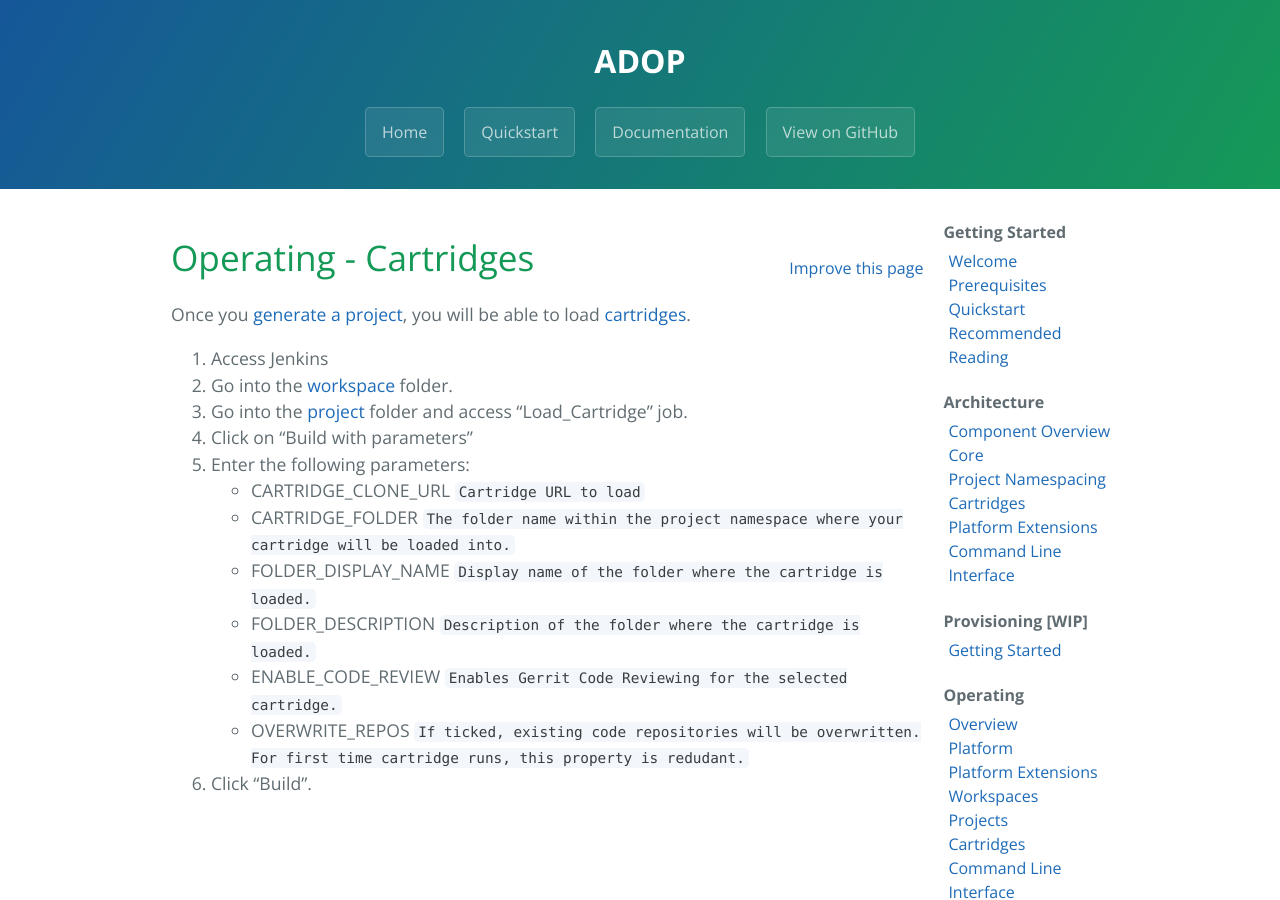
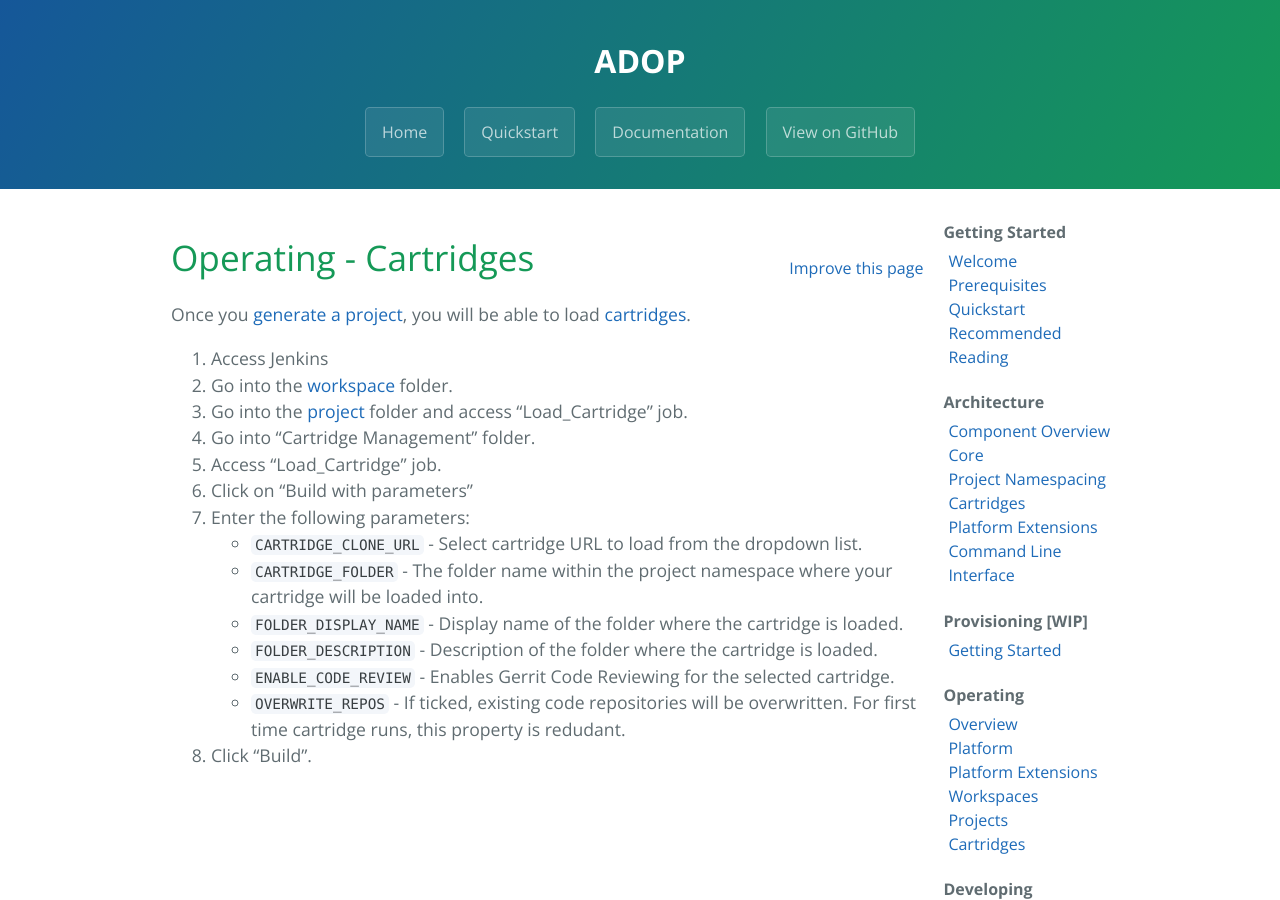
Before and after one commit to Accenture/adop-docker-compose, a Jekyll site: the page built from site/_docs/operating/cartridges.md, in a window 1280 px wide and 900 px high. Built offline with Jekyll 4.4.1, drawn with Linux system fonts in a browser that asks for light colours.

Commit message:
Moved Content from Operating to Developing (more appropriate), removed CLI from Operating

````diff
--- a/site/_data/docs.yml
+++ b/site/_data/docs.yml
@@ -26,7 +26,6 @@
   - operating/workspaces
   - operating/projects
   - operating/cartridges
-  - operating/cli
 
 - title: Developing
   docs:
--- a/site/_docs/operating/cartridges.md
+++ b/site/_docs/operating/cartridges.md
@@ -5,17 +5,19 @@
 permalink: /docs/operating/cartridges/
 ---
 
-Once you [generate a project](/adop-docker-compose/docs/operating/projects), you will be able to load [cartridges](/docs/architecture/cartridges/).
+Once you [generate a project](/adop-docker-compose/docs/operating/projects), you will be able to load [cartridges](/adop-docker-compose/docs/architecture/cartridges/).
 
 1. Access Jenkins
 1. Go into the [workspace](/adop-docker-compose/docs/operating/workspaces) folder.
 1. Go into the [project](/adop-docker-compose/docs/operating/projects) folder and access "Load_Cartridge" job.
+1. Go into "Cartridge Management" folder.
+1. Access "Load_Cartridge" job.
 1. Click on "Build with parameters"
 1. Enter the following parameters:
-	- CARTRIDGE_CLONE_URL ```Cartridge URL to load```
-	- CARTRIDGE_FOLDER ```The folder name within the project namespace where your cartridge will be loaded into.```
-	- FOLDER_DISPLAY_NAME ```Display name of the folder where the cartridge is loaded.```
-	- FOLDER_DESCRIPTION ```Description of the folder where the cartridge is loaded.```
-	- ENABLE_CODE_REVIEW ```Enables Gerrit Code Reviewing for the selected cartridge.```
-	- OVERWRITE_REPOS ```If ticked, existing code repositories will be overwritten. For first time cartridge runs, this property is redudant.```
+	- `CARTRIDGE_CLONE_URL` - Select cartridge URL to load from the dropdown list.
+	- `CARTRIDGE_FOLDER` - The folder name within the project namespace where your cartridge will be loaded into.
+	- `FOLDER_DISPLAY_NAME` - Display name of the folder where the cartridge is loaded.
+	- `FOLDER_DESCRIPTION` - Description of the folder where the cartridge is loaded.
+	- `ENABLE_CODE_REVIEW` - Enables Gerrit Code Reviewing for the selected cartridge.
+	- `OVERWRITE_REPOS` - If ticked, existing code repositories will be overwritten. For first time cartridge runs, this property is redudant.
 1. Click "Build".
````
Also changed, not shown: site/_docs/developing/cartridges.md (+22 -1 lines), site/_docs/operating/cli.md (deleted, +0 -134 lines).
